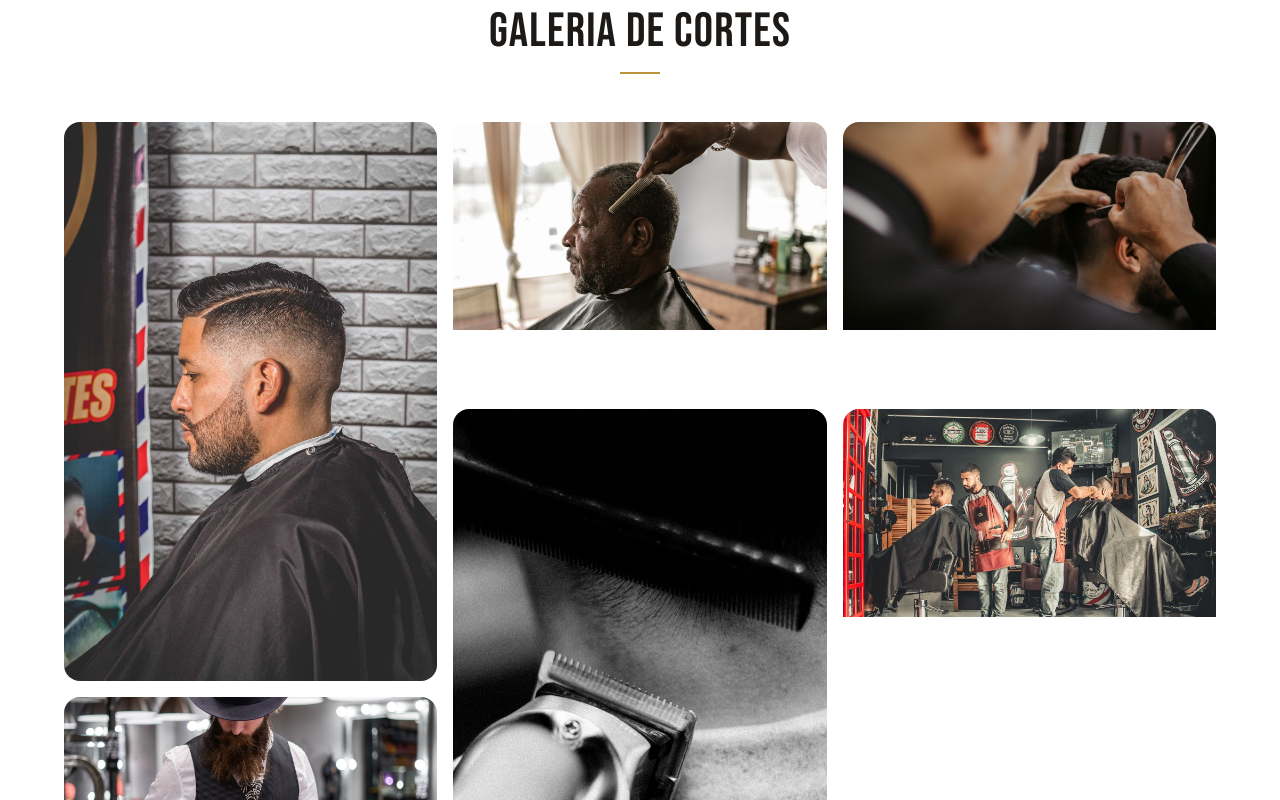
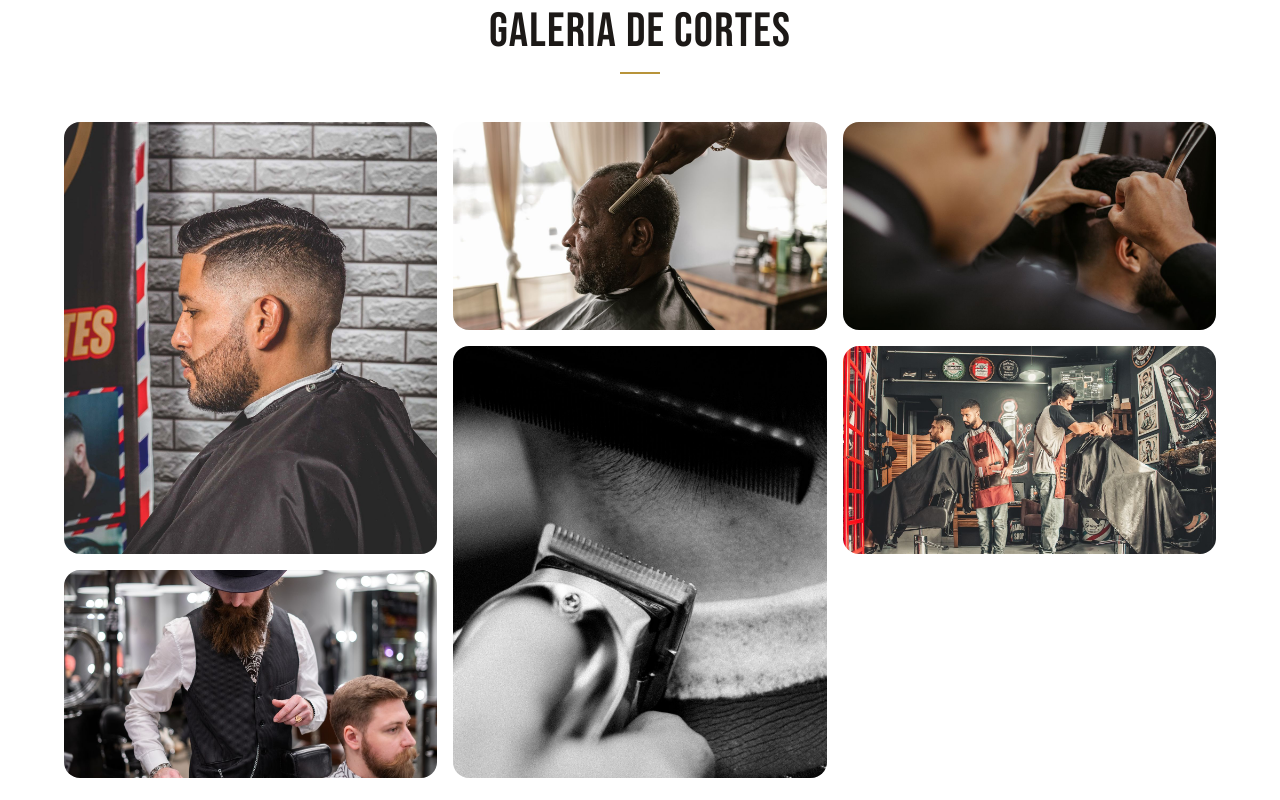
Before and after one commit to iegosoft/Barbearia, a React (Vite) app in the folder frontend/: page / in a window 1280 px wide. Shown: the part 2000-2800 px from the top of the page. Built offline with nearby package versions, Linux system fonts and the light colour scheme.

Commit message:
Corrige exibicao das imagens da galeria com grid de alturas explicitas

```diff
--- a/frontend/src/pages/Home.jsx
+++ b/frontend/src/pages/Home.jsx
@@ -378,23 +378,24 @@ export default function Home() {
             <h2 className="font-bebas text-stone-900 text-5xl tracking-wide">Galeria de Cortes</h2>
             <div className="w-10 h-0.5 bg-gold mx-auto mt-4" />
           </div>
-          <div className="grid grid-cols-2 sm:grid-cols-3 gap-3 sm:gap-4">
+          <div
+            className="grid grid-cols-2 sm:grid-cols-3 gap-3 sm:gap-4"
+            style={{ gridAutoRows: '208px' }}
+          >
             {galeria.map((g, i) => (
               <div
                 key={g.titulo}
                 className={`relative overflow-hidden rounded-2xl group ${i === 0 || i === 3 ? 'row-span-2' : ''}`}
               >
-                <div className={`relative overflow-hidden ${i === 0 || i === 3 ? 'h-full min-h-[300px] sm:min-h-[400px]' : 'h-44 sm:h-52'}`}>
                 <img
                   src={g.img}
                   alt={g.titulo}
-                    className="w-full h-full object-cover group-hover:scale-105 transition-transform duration-500"
+                  className="absolute inset-0 w-full h-full object-cover group-hover:scale-105 transition-transform duration-500"
                 />
                 <div className="absolute inset-0 bg-stone-900/0 group-hover:bg-stone-900/55 transition-all duration-300 flex items-end p-4 rounded-2xl">
                   <p className="text-white font-bebas text-base tracking-wide translate-y-3 opacity-0 group-hover:translate-y-0 group-hover:opacity-100 transition-all duration-300">
                     {g.titulo}
                   </p>
-                  </div>
                 </div>
               </div>
             ))}
```
Lines whose indentation alone changed are shown as unchanged.
